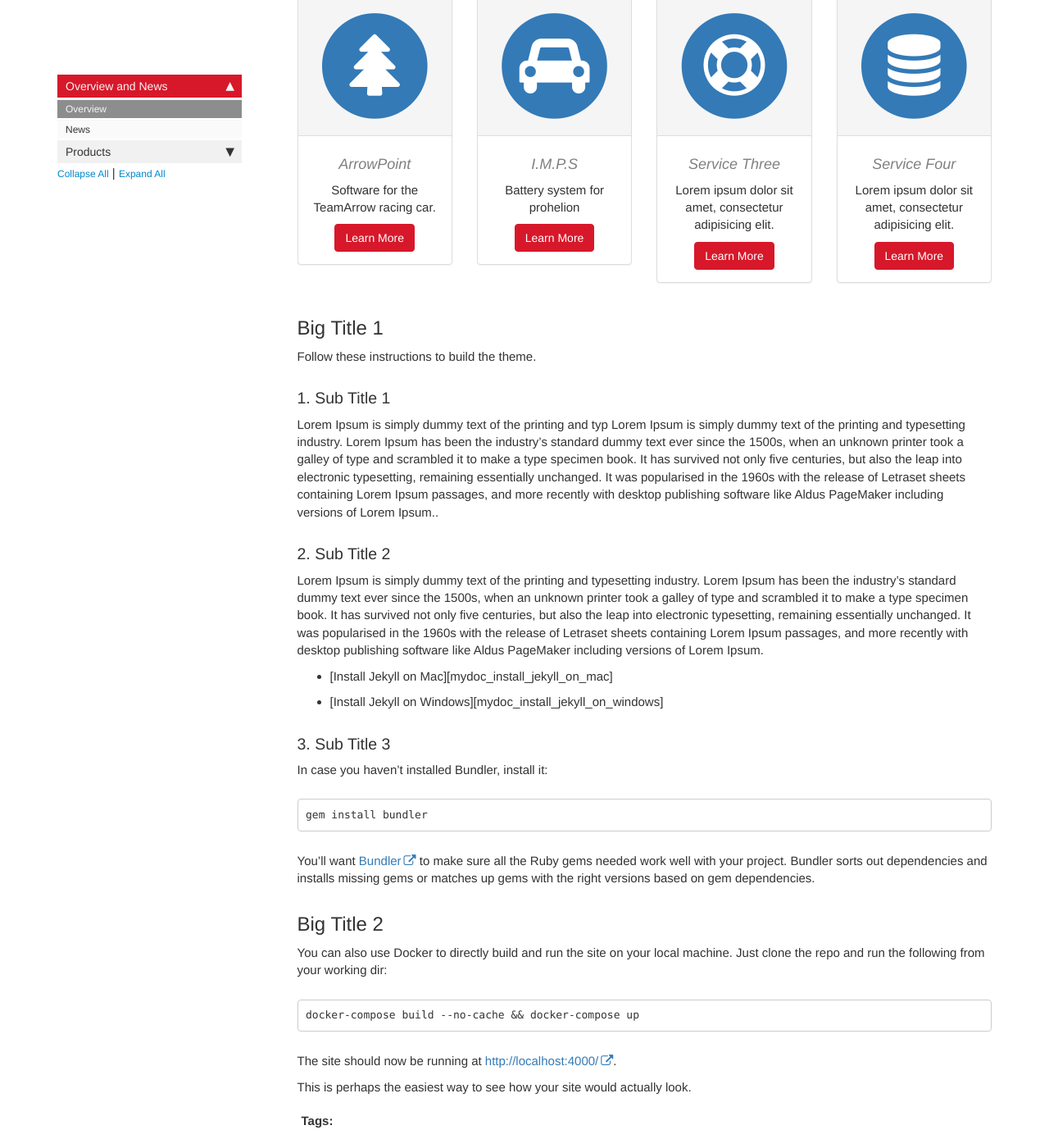
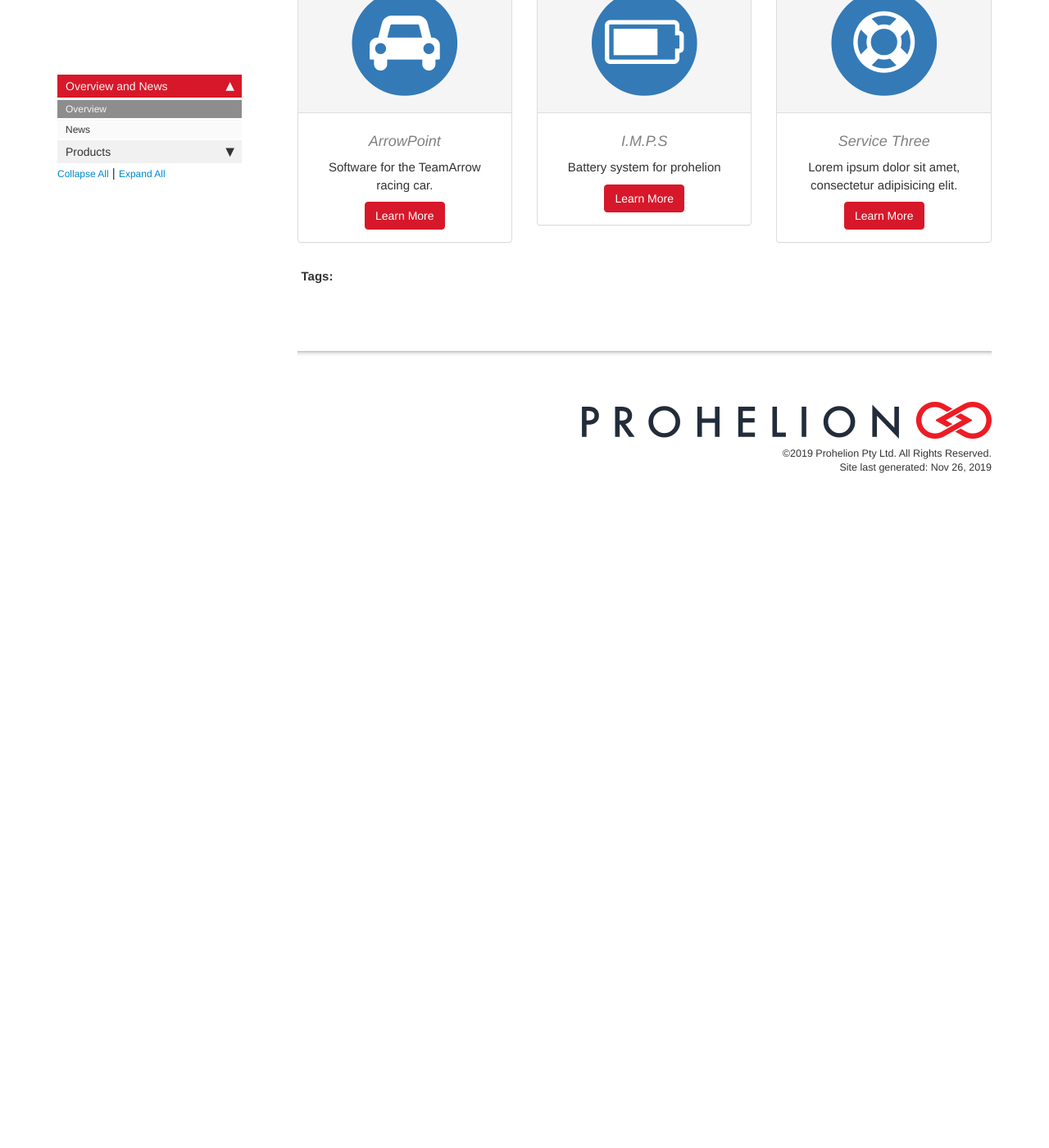
Before and after one commit to Chrishaywood/ProhelionDocs, a Jekyll site: the page built from index.md, in a window 1280 px wide and 1400 px high, scrolled down 439 px. Shown: the whole window at 82% size. Built offline with Jekyll 4.4.1, drawn with Linux system fonts in a browser that asks for light colours; comment, search, counter and statistics services are not loaded; after the commit the page ends 1069 px from its top, so only the background shows below that; some of the changed text lies outside the part shown.

Commit message:
Index setup

````diff
--- a/index.md
+++ b/index.md
@@ -5,21 +5,25 @@ tags: [getting_started]
 sidebar: home_sidebar
 permalink: index.html
 toc: false
-summary: Prohelion builds high powered, ultra light weight, mobile energy solutions, to power the vehicles and minds of the future.
+summary:
 ---
 
-{% include note.html content="If you have any comments or feedback please don't hesitate to contact us" %}
+## Prohelion Docs
+
+Welcome to Prohelion Docs.
+
+Prohelion builds high powered, ultra light weight, mobile energy solutions, to power the vehicles and minds of the future.
 
 <div class="row">
         <div class="col-lg-12">
             <h2 class="page-header">Products</h2>
         </div>
-        <div class="col-md-3 col-sm-6">
+        <div class="col-md-4 col-sm-6">
             <div class="panel panel-default text-center">
                 <div class="panel-heading">
                     <span class="fa-stack fa-5x">
                           <i class="fa fa-circle fa-stack-2x text-primary"></i>
-                          <i class="fa fa-tree fa-stack-1x fa-inverse"></i>
+                          <i class="fa fa-car fa-stack-1x fa-inverse"></i>
                     </span>
                 </div>
                 <div class="panel-body">
@@ -29,12 +33,12 @@ summary: Prohelion builds high powered, ultra light weight, mobile energy soluti
                 </div>
             </div>
         </div>
-        <div class="col-md-3 col-sm-6">
+        <div class="col-md-4 col-sm-6">
             <div class="panel panel-default text-center">
                 <div class="panel-heading">
                     <span class="fa-stack fa-5x">
                           <i class="fa fa-circle fa-stack-2x text-primary"></i>
-                          <i class="fa fa-car fa-stack-1x fa-inverse"></i>
+                          <i class="fa fa-battery-three-quarters fa-stack-1x fa-inverse"></i>
                     </span>
                 </div>
                 <div class="panel-body">
@@ -44,7 +48,7 @@ summary: Prohelion builds high powered, ultra light weight, mobile energy soluti
                 </div>
             </div>
         </div>
-        <div class="col-md-3 col-sm-6">
+        <div class="col-md-4 col-sm-6">
             <div class="panel panel-default text-center">
                 <div class="panel-heading">
                     <span class="fa-stack fa-5x">
@@ -59,57 +63,7 @@ summary: Prohelion builds high powered, ultra light weight, mobile energy soluti
                 </div>
             </div>
         </div>
-        <div class="col-md-3 col-sm-6">
-            <div class="panel panel-default text-center">
-                <div class="panel-heading">
-                    <span class="fa-stack fa-5x">
-                          <i class="fa fa-circle fa-stack-2x text-primary"></i>
-                          <i class="fa fa-database fa-stack-1x fa-inverse"></i>
-                    </span>
-                </div>
-                <div class="panel-body">
-                    <h4>Service Four</h4>
-                    <p>Lorem ipsum dolor sit amet, consectetur adipisicing elit.</p>
-                    <a href="#" class="btn btn-primary">Learn More</a>
-                </div>
-            </div>
-        </div>
     </div>
-
-## Big Title 1
-
-Follow these instructions to build the theme.
-
-### 1. Sub Title 1
-Lorem Ipsum is simply dummy text of the printing and typ
-Lorem Ipsum is simply dummy text of the printing and typesetting industry. Lorem Ipsum has been the industry's standard dummy text ever since the 1500s, when an unknown printer took a galley of type and scrambled it to make a type specimen book. It has survived not only five centuries, but also the leap into electronic typesetting, remaining essentially unchanged. It was popularised in the 1960s with the release of Letraset sheets containing Lorem Ipsum passages, and more recently with desktop publishing software like Aldus PageMaker including versions of Lorem Ipsum..
-
-### 2. Sub Title 2
-
-Lorem Ipsum is simply dummy text of the printing and typesetting industry. Lorem Ipsum has been the industry's standard dummy text ever since the 1500s, when an unknown printer took a galley of type and scrambled it to make a type specimen book. It has survived not only five centuries, but also the leap into electronic typesetting, remaining essentially unchanged. It was popularised in the 1960s with the release of Letraset sheets containing Lorem Ipsum passages, and more recently with desktop publishing software like Aldus PageMaker including versions of Lorem Ipsum.
-
-* [Install Jekyll on Mac][mydoc_install_jekyll_on_mac]
-* [Install Jekyll on Windows][mydoc_install_jekyll_on_windows]
-
-### 3. Sub Title 3
-
-In case you haven't installed Bundler, install it:
-
-```
-gem install bundler
-```
-
-You'll want [Bundler](http://bundler.io/) to make sure all the Ruby gems needed work well with your project. Bundler sorts out dependencies and installs missing gems or matches up gems with the right versions based on gem dependencies.
-
-## Big Title 2
-
-You can also use Docker to directly build and run the site on your local machine. Just clone the repo and run the following from your working dir:
-```
-docker-compose build --no-cache && docker-compose up
-```
-The site should now be running at [http://localhost:4000/](http://localhost:4000/).
-
-This is perhaps the easiest way to see how your site would actually look.
 
 
 {% include links.html %}
````
Also changed, not shown: _posts/2015-04-12-test-post-last-year.md (+9 -3 lines), _posts/2016-02-24-first-post.md (+6 -10 lines).
